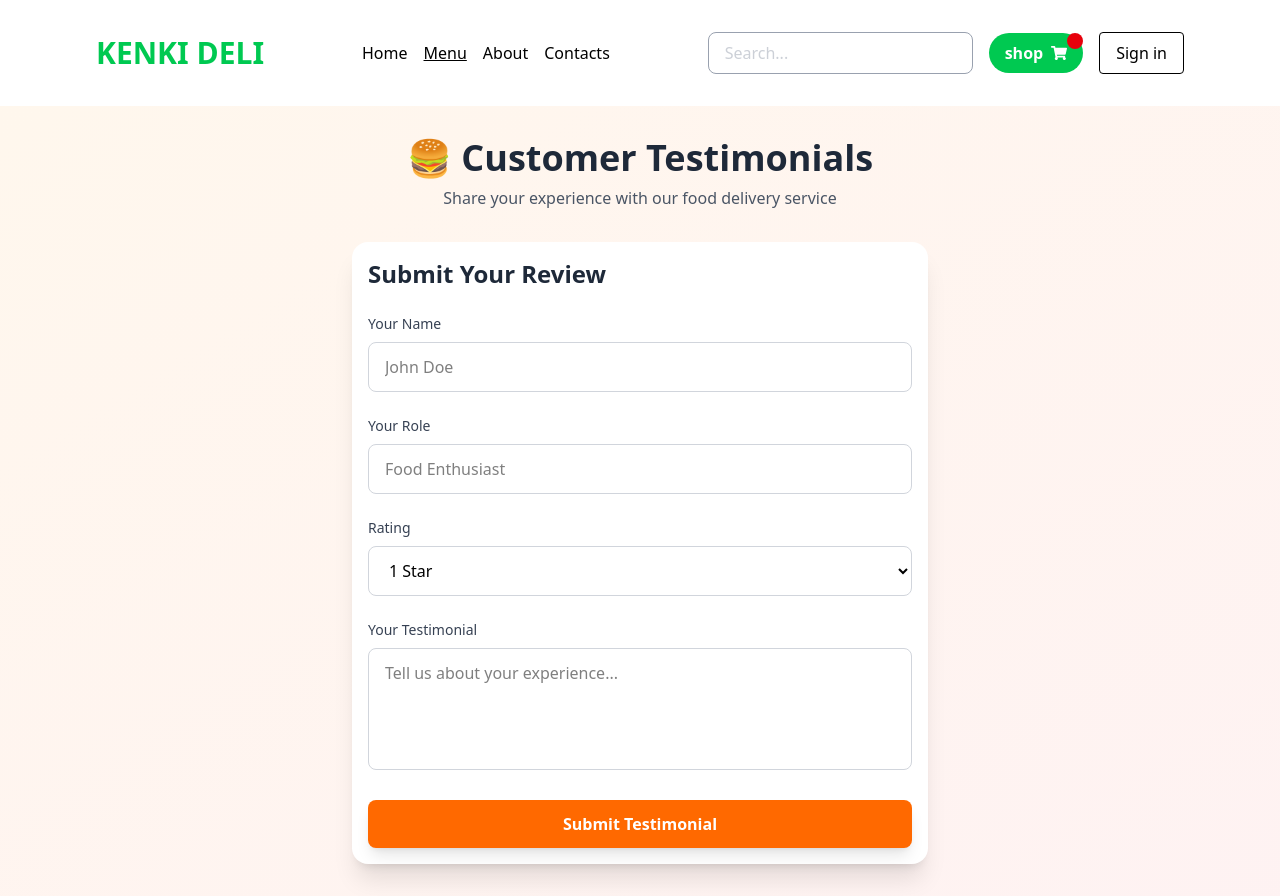
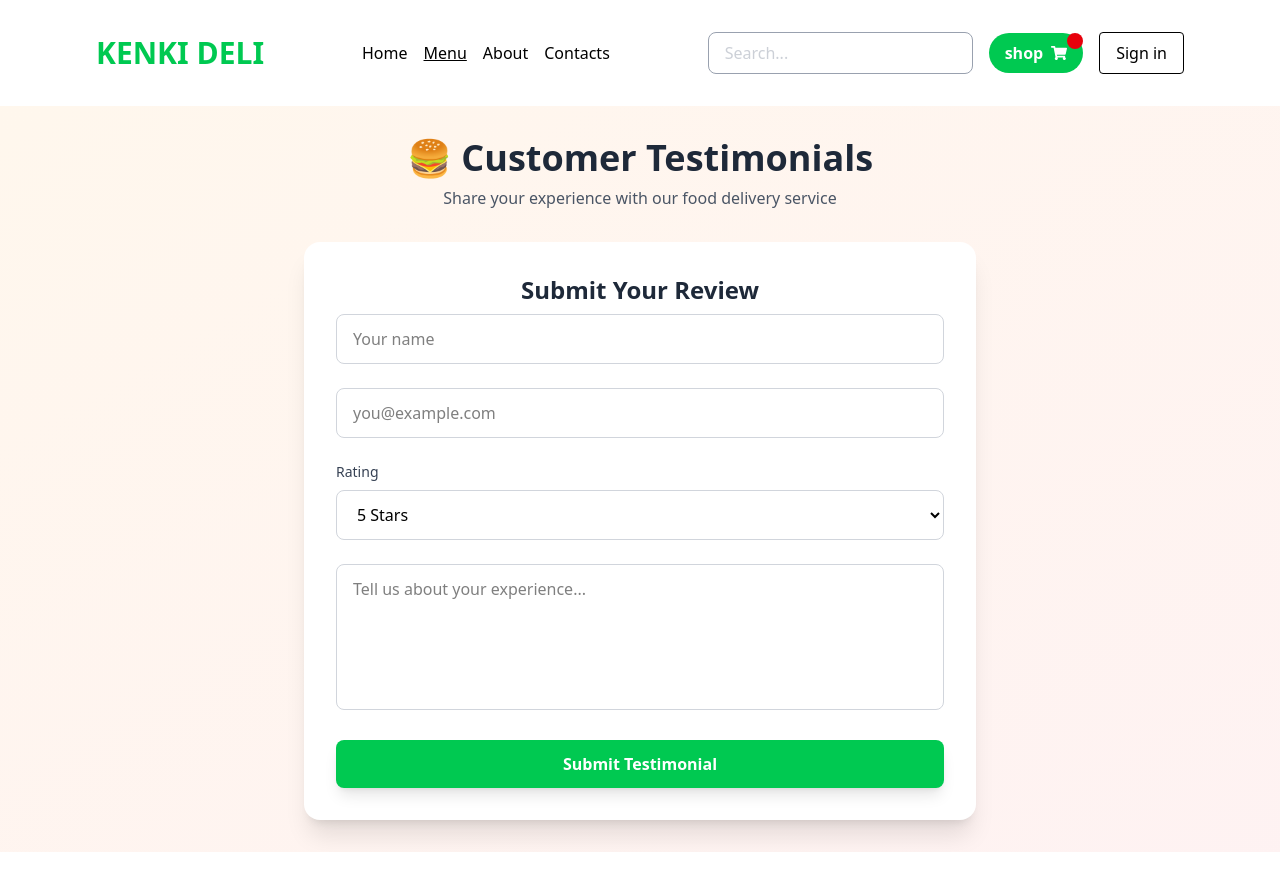
Before and after one commit to kennzuki/food-delivery-frontend, a React (Vite) app in the folder food-delivery-frontend/: page /testimonials in a window 1280 px wide. After the commit the page ends 852 px from the top, so only its background shows below. Built offline with nearby package versions, Linux system fonts and the light colour scheme.

Commit message:
addede react hook form for testimonial

```diff
--- a/food-delivery-frontend/package.json
+++ b/food-delivery-frontend/package.json
@@ -14,6 +14,7 @@
     "framer-motion": "^12.23.24",
     "react": "^19.1.1",
     "react-dom": "^19.1.1",
+    "react-hook-form": "^7.66.0",
     "react-router": "^7.9.5",
     "tailwindcss": "^4.1.16"
   },
--- a/food-delivery-frontend/src/pages/Testimonials.tsx
+++ b/food-delivery-frontend/src/pages/Testimonials.tsx
@@ -1,96 +1,128 @@
-import { useState } from "react";
+// ...existing code...
+import { useForm, type FieldValues } from 'react-hook-form';
 
 const Testimonials = () => {
+  const {
+    register,
+    handleSubmit,
+    formState: { errors, isSubmitting },
+    reset,
+  } = useForm<FieldValues>();
+
+  const onSubmit = async (data: FieldValues) => {
+    await new Promise((resolve) => setTimeout(resolve, 1500));
+    console.log('testimonial submitted', data);
+    reset();
+  };
 
   return (
-        <div className=" bg-gradient-to-br from-orange-50 to-red-50 p-8 w-full ">
-      <div className=" max-w-6xl mx-auto">
-        <h1 className="text-4xl font-bold text-gray-800 mb-2 text-center">
+    <div className='bg-linear-to-br from-orange-50 to-red-50 p-8 w-full'>
+      <div className='max-w-6xl mx-auto'>
+        <h1 className='text-4xl font-bold text-gray-800 mb-2 text-center'>
           🍔 Customer Testimonials
         </h1>
-        <p className="text-gray-600 text-center mb-8">
+        <p className='text-gray-600 text-center mb-8'>
           Share your experience with our food delivery service
         </p>
 
-        <div className="flex justify-center items-center w-full">
+        <div className='flex justify-center items-start w-full'>
           {/* Form Section */}
-          <div className="bg-white rounded-2xl shadow-xl p-4 w-1/2 ">
-            <h2 className="text-2xl font-bold text-gray-800 mb-6">
+          <form
+            onSubmit={handleSubmit(onSubmit)}
+            className='bg-white rounded-2xl shadow-xl p-8 w-full max-w-2xl space-y-6'
+          >
+            <h2 className='text-2xl font-bold text-gray-800 mb-2 text-center'>
               Submit Your Review
             </h2>
 
-            <div className="space-y-6">
             <div>
-                <label className="block text-sm font-medium text-gray-700 mb-2">
-                  Your Name
-                </label>
+              <label className='sr-only'>Name</label>
               <input
-                  type="text"
-                  name="name"
-
-                  className="w-full px-4 py-3 border border-gray-300 rounded-lg focus:ring-2 focus:ring-orange-500 focus:border-transparent outline-none transition"
-                  placeholder="John Doe"
+                type='text'
+                {...register('name', { required: 'Name is required' })}
+                className='w-full px-4 py-3 border border-gray-300 rounded-lg focus:ring-2 focus:ring-orange-500 focus:border-transparent outline-none transition'
+                placeholder='Your name'
+                aria-invalid={errors.name ? 'true' : 'false'}
               />
-
+              {errors.name && (
+                <p className='text-red-500 text-sm mt-2'>
+                  {errors.name.message}
+                </p>
+              )}
             </div>
 
             <div>
-                <label className="block text-sm font-medium text-gray-700 mb-2">
-                  Your Role
-                </label>
+              <label className='sr-only'>Email</label>
               <input
-                  type="text"
-                  name="role"
-
-                  className="w-full px-4 py-3 border border-gray-300 rounded-lg focus:ring-2 focus:ring-orange-500 focus:border-transparent outline-none transition"
-                  placeholder="Food Enthusiast"
+                type='email'
+                {...register('email', {
+                  required: 'Email is required',
+                  minLength: {
+                    value: 5,
+                    message: 'Email must be at least 5 characters',
+                  },
+                })}
+                className='w-full px-4 py-3 border border-gray-300 rounded-lg focus:ring-2 focus:ring-orange-500 focus:border-transparent outline-none transition'
+                placeholder='you@example.com'
+                aria-invalid={errors.email ? 'true' : 'false'}
               />
-
+              {errors.email && (
+                <p className='text-red-500 text-sm mt-2'>
+                  {errors.email.message}
+                </p>
+              )}
             </div>
 
             <div>
-                <label className="block text-sm font-medium text-gray-700 mb-2">
+              <label className='block text-sm font-medium text-gray-700 mb-2'>
                 Rating
               </label>
               <select
-                  name="rating"
-                  className="w-full px-4 py-3 border border-gray-300 rounded-lg focus:ring-2 focus:ring-orange-500 focus:border-transparent outline-none transition"
+                {...register('rating', { required: 'Rating is required' })}
+                className='w-full px-4 py-3 border border-gray-300 rounded-lg focus:ring-2 focus:ring-orange-500 focus:border-transparent outline-none transition'
+                defaultValue='5'
               >
-                  <option value="1">1 Star</option>
-                  <option value="2">2 Stars</option>
-                  <option value="3">3 Stars</option>
-                  <option value="4">4 Stars</option>
-                  <option value="5">5 Stars</option>
+                <option value='1'>1 Star</option>
+                <option value='2'>2 Stars</option>
+                <option value='3'>3 Stars</option>
+                <option value='4'>4 Stars</option>
+                <option value='5'>5 Stars</option>
               </select>
-
+              {errors.rating && (
+                <p className='text-red-500 text-sm mt-2'>
+                  {errors.rating.message}
+                </p>
+              )}
             </div>
 
             <div>
-                <label className="block text-sm font-medium text-gray-700 mb-2">
-                  Your Testimonial
-                </label>
+              <label className='sr-only'>Testimonial</label>
               <textarea
-                  name="text"
-                 rows="4"
-                  className="w-full px-4 py-3 border border-gray-300 rounded-lg focus:ring-2 focus:ring-orange-500 focus:border-transparent outline-none transition resize-none"
-                  placeholder="Tell us about your experience..."
+                {...register('text', { required: 'Testimonial is required' })}
+                rows={5}
+                className='w-full px-4 py-3 border border-gray-300 rounded-lg focus:ring-2 focus:ring-orange-500 focus:border-transparent outline-none transition resize-none'
+                placeholder='Tell us about your experience...'
+                aria-invalid={errors.text ? 'true' : 'false'}
               />
-
+              {errors.text && (
+                <p className='text-red-500 text-sm mt-2'>
+                  {errors.text.message}
+                </p>
+              )}
             </div>
 
             <button
-                type="button"
-
-                className="w-full bg-orange-500 hover:bg-orange-600 text-white font-semibold py-3 px-6 rounded-lg transition-colors shadow-lg hover:shadow-xl"
+              type='submit'
+              disabled={isSubmitting}
+              className='w-full bg-green-500 hover:bg-green-600 text-white font-semibold py-3 px-6 rounded-lg transition-colors shadow-lg disabled:opacity-50'
             >
-                Submit Testimonial
+              {isSubmitting ? 'Submitting...' : 'Submit Testimonial'}
             </button>
-            </div>
-          </div>
+          </form>
         </div>
       </div>
     </div>
   );
-}
+};
 
 export default Testimonials;
```
Also changed, not shown: 1 other file (tests, documents, lock files or other folders). Lines whose indentation alone changed are shown as unchanged.
